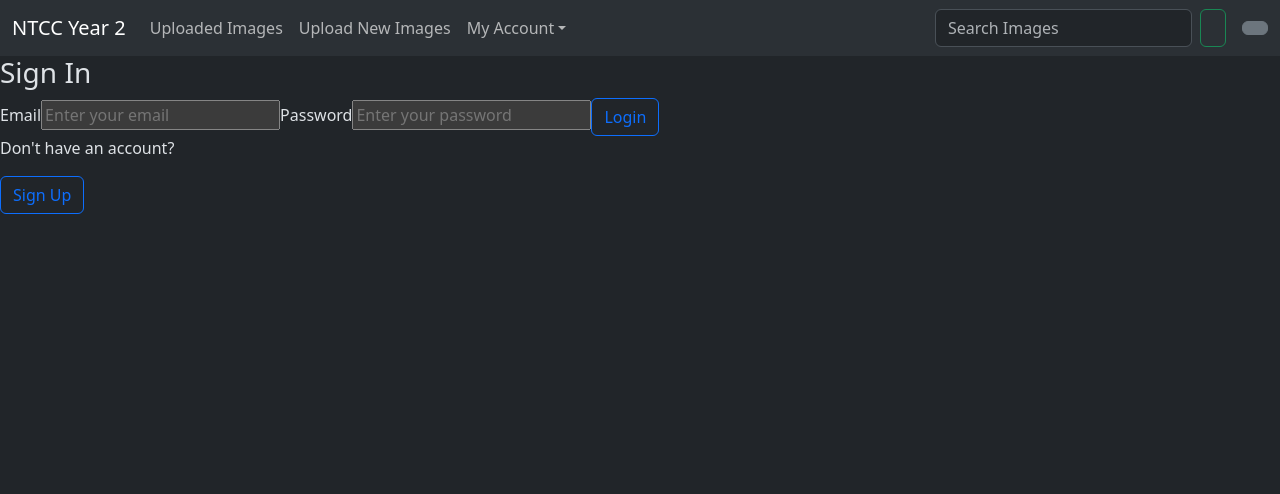
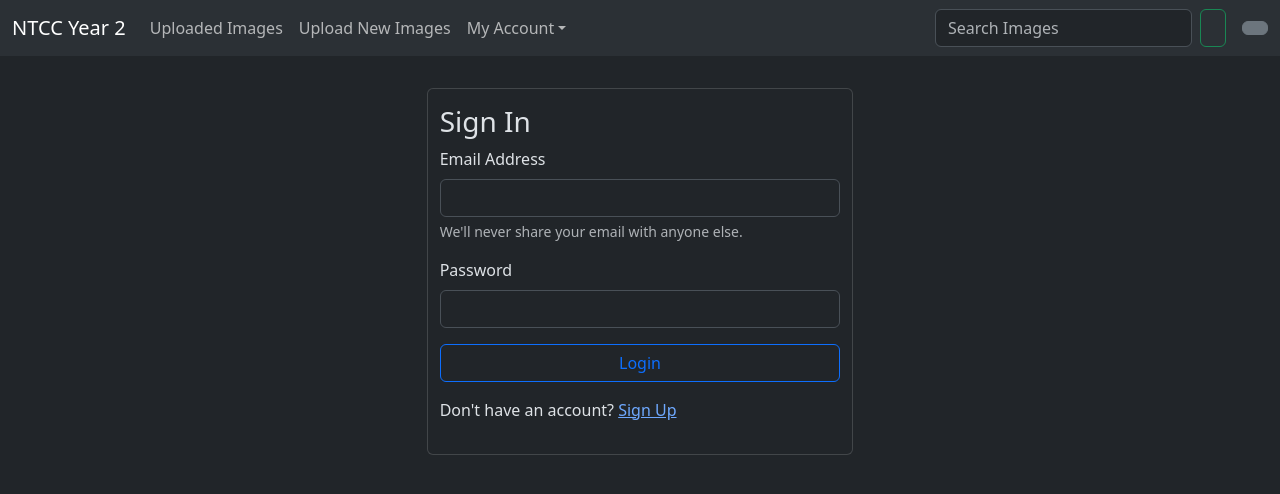
Before and after one commit to DeepanshuChaudhary555/client, a React (Create React App) app in the folder client/: page /login in a window 1280 px wide. Shown: the top 494 px of the page. Built offline with nearby package versions, Linux system fonts and the light colour scheme; some icons are missing.

Commit message:
improved login page UI

```diff
--- a/client/src/components/Login.js
+++ b/client/src/components/Login.js
@@ -1,25 +1,56 @@
-import React from 'react';
-import { Link } from 'react-router-dom';
+import React from "react";
+import { Link } from "react-router-dom";
 
 const Login = () => {
   return (
-    <div className="addUser">
+    <div>
+      <div className="container py-3"></div>
+      <div className="container col-md-4 card rounded-7 me-lg-n5 py-3">
         <h3>Sign In</h3>
-        <form className="addUserForm">
-            <div className="inputGroup">
-                <label htmlFor="email">Email</label>
-                <input type="email" id="email" placeholder="Enter your email" autoComplete="off"/>
-                <label htmlFor="username">Password</label>
-                <input type="password" id="password" placeholder="Enter your password" autoComplete="off"/>
-                <Link to="/home" type="submit" class="btn btn-outline-primary">Login</Link>
+        <form>
+          <div className="row">
+            <div className="mb-3 col-sm-12">
+              <label for="email" className="form-label">
+                Email Address
+              </label>
+              <input
+                type="email"
+                className="form-control"
+                id="exampleinputemail2"
+                aria-describedby="emailHelp"
+              />
+              <div id="emailHelp" className="form-text">
+                We'll never share your email with anyone else.
+              </div>
             </div>
+            <div className="mb-3">
+              <label for="password" className="form-label">
+                Password
+              </label>
+              <input type="password" id="password" className="form-control" />
+            </div>
+            <div className="mb-3">
+              <button
+                to="/home"
+                type="submit"
+                class="btn btn-outline-primary col-12"
+              >
+                Login
+              </button>
+            </div>
+          </div>
         </form>
         <div className="signUp">
-            <p>Don't have an account?</p>
-            <Link to="/" type="submit" class="btn btn-outline-primary">Sign Up</Link>
+          <p>
+            Don't have an account?{" "}
+            <Link to="/" type="submit" className="">
+              Sign Up
+            </Link>
+          </p>
         </div>
+      </div>
     </div>
-  )
-}
+  );
+};
 
 export default Login;
--- a/client/src/components/Signup.js
+++ b/client/src/components/Signup.js
@@ -1,5 +1,5 @@
-import React from 'react';
-import { Link } from 'react-router-dom';
+import React from "react";
+import { Link } from "react-router-dom";
 
 const Signup = () => {
   return (
@@ -10,37 +10,71 @@ const Signup = () => {
         <form>
           <div className="row">
             <div className="mb-3 col-sm-12">
-                    <label for="username" className="form-label">Username</label>
-                    <input type="username" className="form-control" id="username" aria-describedby="emailHelp" />
+              <label for="username" className="form-label">
+                Username
+              </label>
+              <input
+                type="username"
+                className="form-control"
+                id="username"
+                aria-describedby="emailHelp"
+              />
             </div>
             <div className="mb-3 col-sm-12">
-                    <label for="email" className="form-label">Email address</label>
-                    <input type="email" className="form-control" id="exampleInputEmail1" aria-describedby="emailHelp" />
-                    <div id="emailHelp" className="form-text">We'll never share your email with anyone else.</div>
+              <label for="email" className="form-label">
+                Email address
+              </label>
+              <input
+                type="email"
+                className="form-control"
+                id="exampleInputEmail1"
+                aria-describedby="emailHelp"
+              />
+              <div id="emailHelp" className="form-text">
+                We'll never share your email with anyone else.
+              </div>
             </div>
             <div className="mb-3">
-                    <label for="password" className="form-label">Password</label>
+              <label for="password" className="form-label">
+                Password
+              </label>
               <input type="password" className="form-control" id="password" />
             </div>
 
             <div className="mb-3">
               <div className="form-check">
-                      <input type="checkbox" className="form-check-input" id="exampleCheck1" />
-                      <label className="form-check-label" for="exampleCheck1">Terms and Conditions</label>
+                <input
+                  type="checkbox"
+                  className="form-check-input"
+                  id="exampleCheck1"
+                />
+                <label className="form-check-label" for="exampleCheck1">
+                  Terms and Conditions
+                </label>
               </div>
             </div>
-                  <div class="mb-3">
-                    <button to="/login" type="submit" className="btn btn-outline-primary col-12">Sign Up</button>
+            <div className="mb-3">
+              <button
+                to="/login"
+                type="submit"
+                className="btn btn-outline-primary col-12"
+              >
+                Sign Up
+              </button>
             </div>
           </div>
         </form>
         <div className="login">
-              <p>Already have an account?  <Link to="/login" type="submit" className="">Login</Link>
+          <p>
+            Already have an account?{" "}
+            <Link to="/login" type="submit" className="">
+              Login
+            </Link>
           </p>
         </div>
       </div>
     </div>
-  )
-}
+  );
+};
 
 export default Signup;
```
Lines whose indentation alone changed are shown as unchanged.
